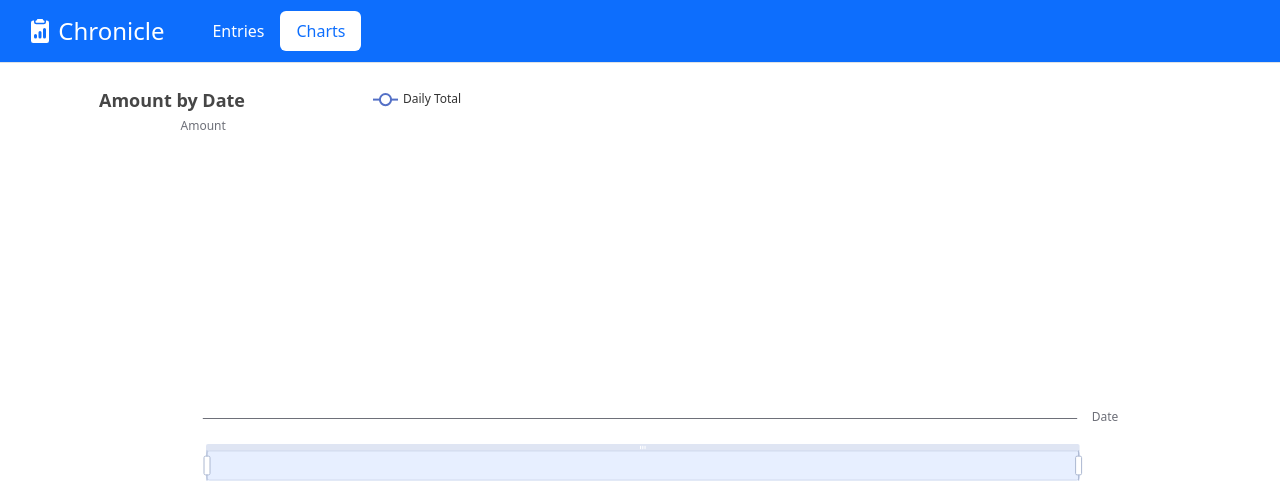
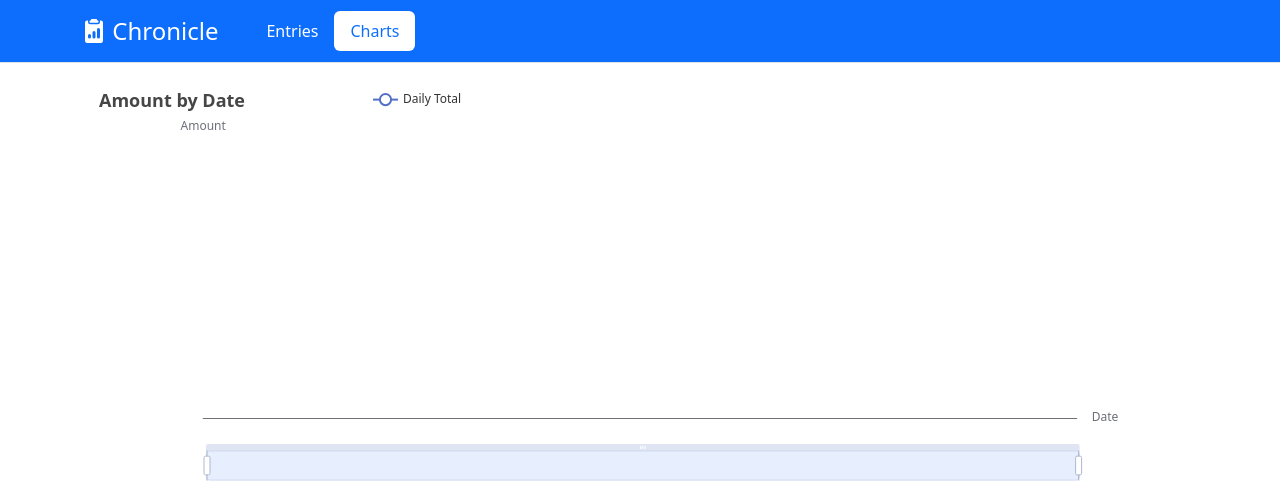
Before and after one commit to rgambee/chronicle, a Django app: page /charts/ in a window 1280 px wide. Shown: the top 487 px of the page. Run offline with Django 4.2, Linux system fonts and the light colour scheme; data that the repository does not hold is empty; some libraries are stand-ins or nearby versions.

Commit message:
Align header horizontally with main content

```diff
--- a/tracker/templates/tracker/header.html
+++ b/tracker/templates/tracker/header.html
@@ -4,9 +4,9 @@
 
 <header>
   <nav class="navbar navbar-expand fixed-top border-bottom bg-primary">
-    <div class="container-fluid justify-content-start">
+    <div class="container-lg justify-content-start">
       {% block navbranding %}
-        <a class="navbar-brand text-white px-3 fs-4" href="{% url 'index' %}">
+        <a class="navbar-brand text-white pe-3 fs-4" href="{% url 'index' %}">
           {% block navbranding_logo %}
             {% include "tracker/clipboard.svg" %}
           {% endblock %}
```
